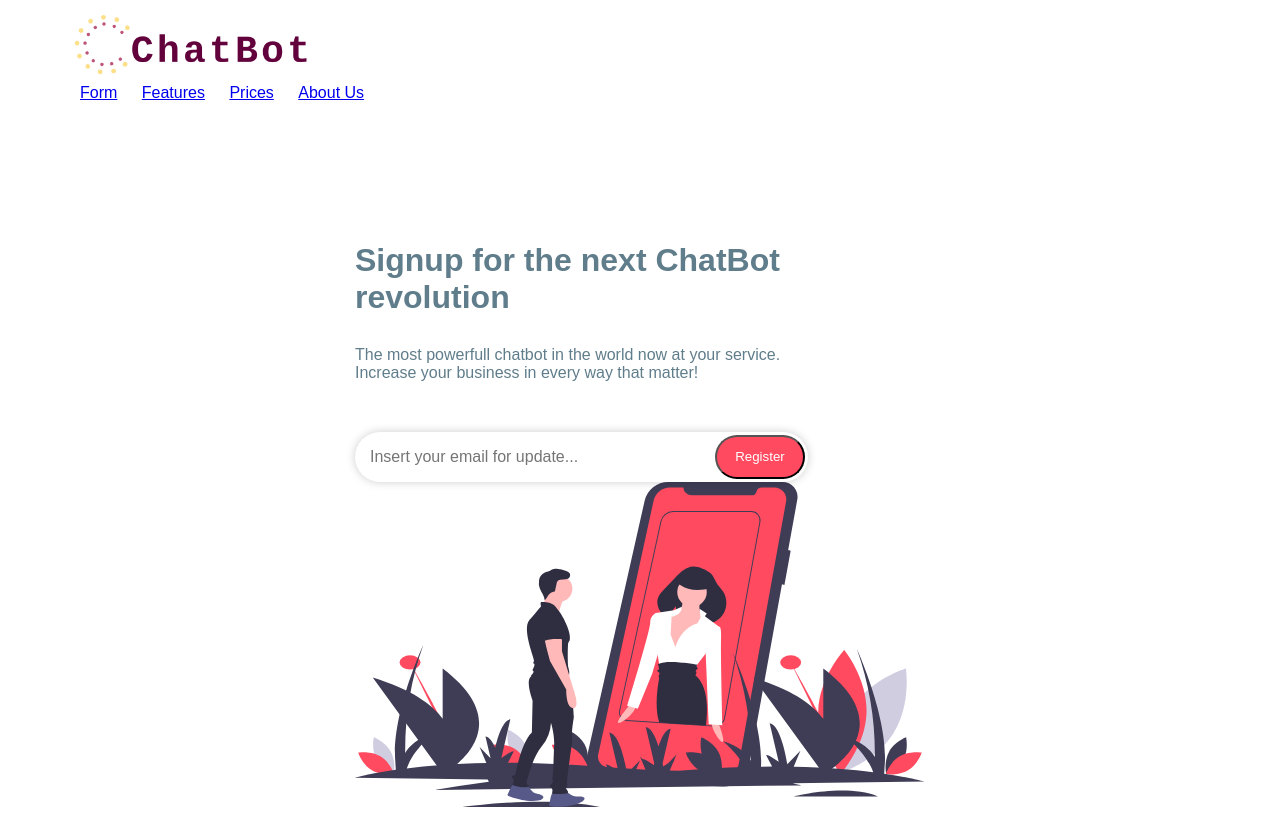
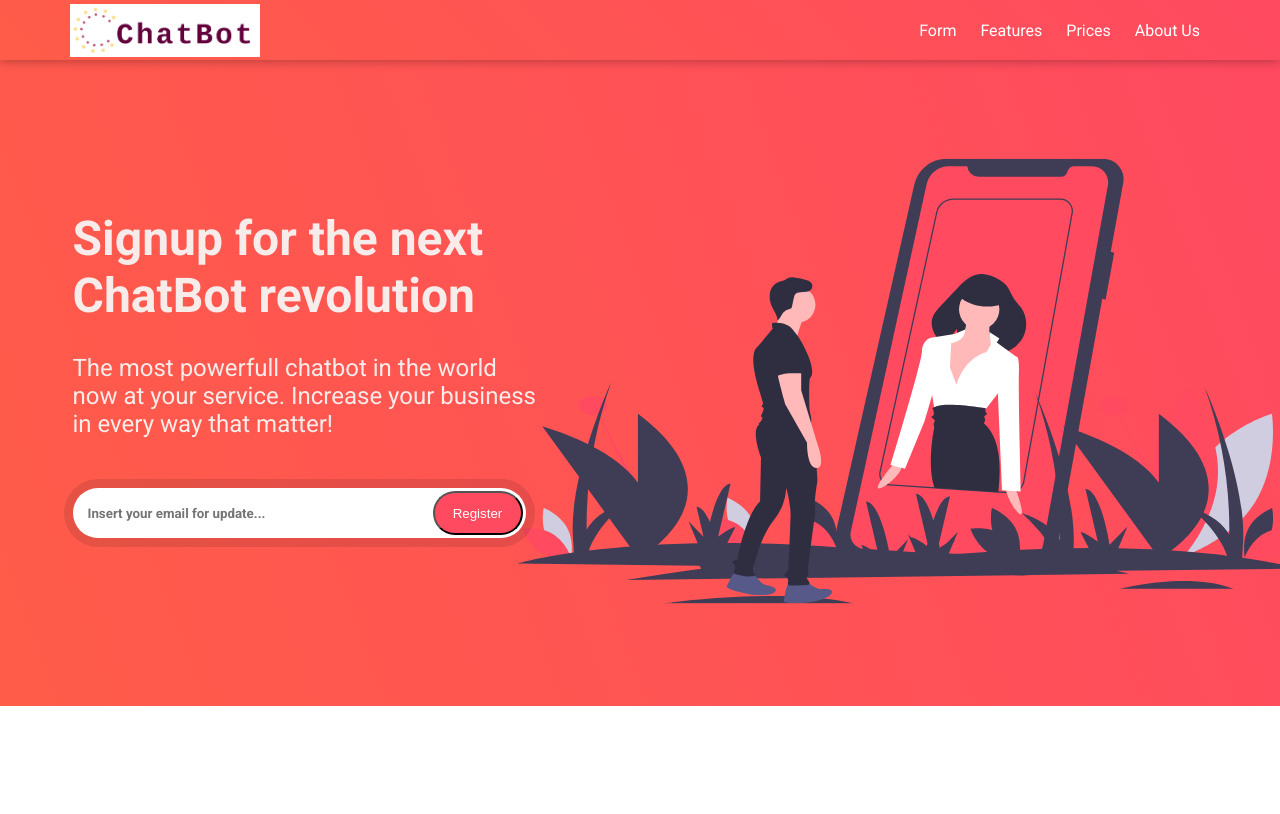
Before and after one commit to ild0tt0re/fcc_landing-page, a website built with Parcel: page index.html in a window 1280 px wide. Shown: the top 814 px of the page. Built offline with nearby package versions, Linux system fonts and the light colour scheme.

Commit message:
Update styles.css

```diff
--- a/src/styles.css
+++ b/src/styles.css
@@ -3,63 +3,94 @@ html {
 }
 
 body {
-  font-family: sans-serif;
+	margin: 0;
+	font-family: "Roboto", sans-serif;
+	color: #607d8b;
+	-webkit-font-smoothing: antialiased;
+}
+
+.page-container {
 	margin: auto;
 	max-width: 1200px;
-  color: #607D8B;
 }
 
 #header {
-  background: white;
+	background: repeating-linear-gradient(45deg, #ff5c49, #ff4a60);
+	box-shadow: 0 1px 10px 0px rgba(0, 0, 0, 0.3);
 	position: sticky;
+	height: 60px;
 	top: 0px;
-  margin: 10px 30px 30px;
+	z-index: 10;
+}
+
+.header-wrapper {
 	display: flex;
 	justify-content: space-between;
 	align-items: center;
-  z-index: 10;
 }
 
 #header-img {
-  width: 250px;
+	width: 190px;
+	margin-left: 30px;
+	margin-top: 4px;
+}
+
+#nav-bar {
+	margin: 0 30px;
 }
 
 #nav-bar a {
 	margin: 10px;
+	text-decoration: none;
+	color: white;
+}
+
+#nav-bar a:hover {
+	text-shadow: 0px 0px 14px;
 }
 
 #hero-box,
 #features,
 #prices,
 #footer {
-  padding: 150px 30px 0;
+	padding: 150px 0;
 }
 
 #hero-box {
+	background: repeating-linear-gradient(430deg, #ff5c49, #ff4a60);
+	color: #f7ecea;
+}
+
+.hero-wrapper {
 	display: flex;
 	justify-content: space-around;
 	align-items: center;
-  padding: 110px 30px 0;
 }
 
-#hero-box > div {
+#hero-box .hero-wrapper > div {
 	flex-basis: 50%;
 }
 
 #hero-box .text-hero {
 	align-self: flex-start;
 	max-width: 470px;
+	z-index: 1;
+}
+
+#hero-box svg {
+	transform: scale(1.3);
 }
 
 #email {
 	border-radius: 50px;
 	border-style: none;
-  box-shadow: 0px 0px 10px 0px rgba(0,0,0,0.2);
+	box-shadow: 0px 0px 0px 9px rgba(0, 0, 0, 0.1);
 	width: 90%;
 	height: 50px;
 	outline: none;
 	padding: 0 15px;
-  font-size: 16px;
+	font-family: Roboto, sans-serif;
+	font-weight: bold;
 }
 
 form {
@@ -75,13 +106,18 @@ form {
 	padding: 10px;
 	height: 44px;
 	width: 90px;
-  background: linear-gradient(45deg, #FF4A5F, #FF4A60);
+	background: linear-gradient(45deg, #ff4a5f, #ff4a60);
 	color: white;
 }
 
 .text-hero h1 {
 	margin-top: 0;
 	margin-bottom: 30px;
+	font-size: 3em;
+}
+
+.text-hero p {
+	font-size: 1.5em;
 }
 
 #features {
@@ -91,7 +127,7 @@ form {
 	justify-content: center;
 }
 
-#features [class^='feature-'] {
+#features [class^="feature-"] {
 	display: flex;
 	justify-content: space-between;
 }
@@ -191,6 +227,7 @@ form {
 #prices {
 	display: flex;
 	justify-content: center;
+	background: #eae4e3;
 }
 
 .price-head {
@@ -215,6 +252,7 @@ form {
 .price-container {
 	margin: 0 20px;
 	width: 240px;
+	background: white;
 }
 
 .price-container:first-child {
@@ -229,6 +267,11 @@ form {
 	box-shadow: 3px 5px 13px -5px grey;
 }
 
+#footer {
+	background: #3f3838;
+	padding-top: 100px;
+}
+
 @media (min-width: 768px) {
 	#header {
 		justify-content: space-between;
```
Lines whose indentation alone changed are shown as unchanged.
